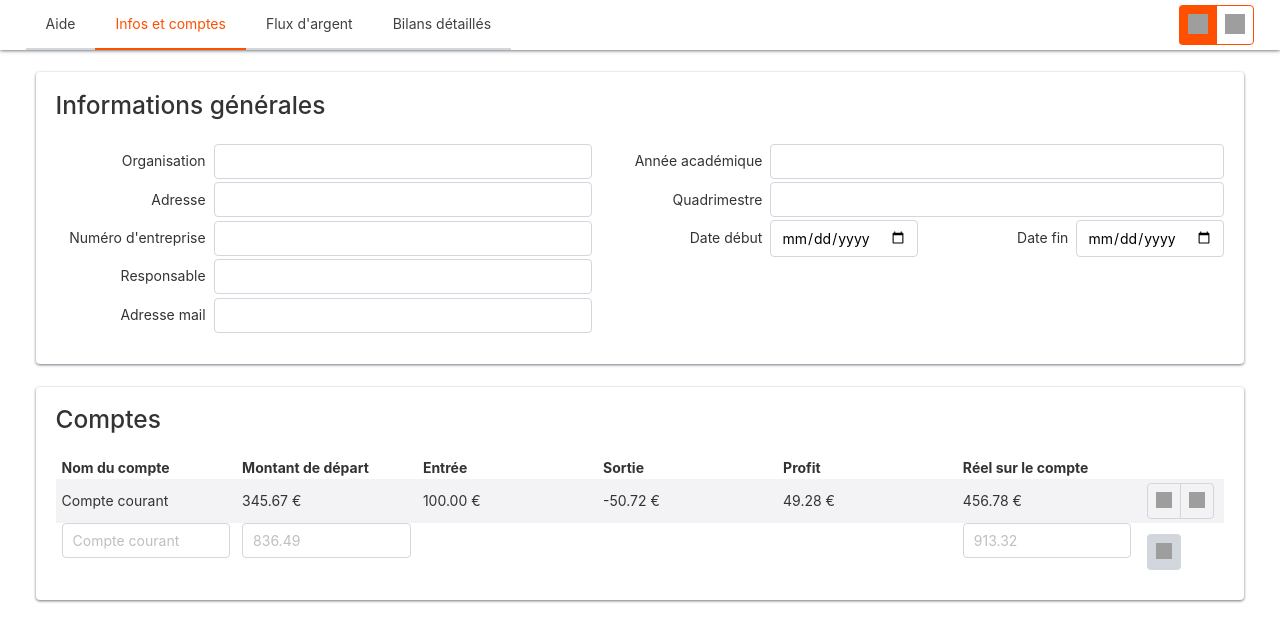
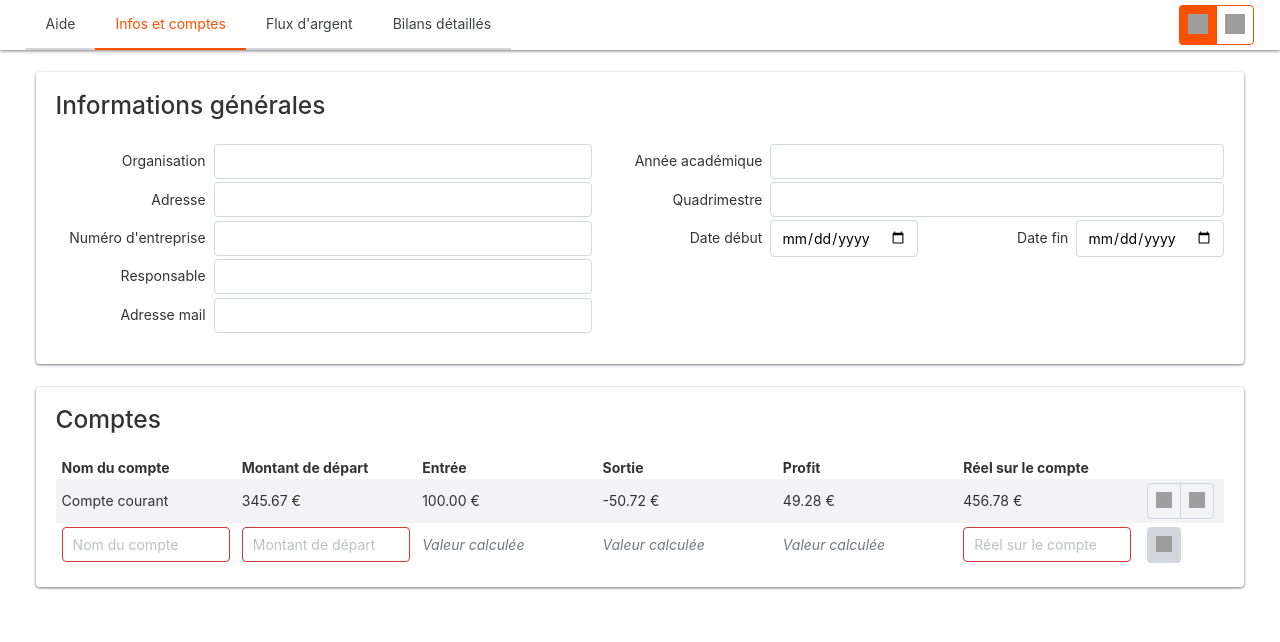
Before and after one commit to BhasherBEL/compta, a Svelte app: page / in a window 1280 px wide. Shown: the top 642 px of the page. Built offline with nearby package versions, Linux system fonts and the light colour scheme; grey boxes are pictures that could not be loaded.

Commit message:
avancement infos_comptes.svelte

```diff
--- a/src/components/editableValue.svelte
+++ b/src/components/editableValue.svelte
@@ -6,22 +6,23 @@
     export let suggestions = [];
     export let value
     export let required = false;
+    export let form = null
 
     let id = v4uuid()
 </script>
 {#if type === "number"}
-    <input type="number" bind:value={value} {placeholder} list="{id}" step="0.01" {required}>
+    <input type="number" bind:value={value} {placeholder} list="{id}" step="0.01" {required} {form}>
 {:else if type === "date"}
-    <input type="date" bind:value={value} {placeholder} list="{id}" {required}>
+    <input type="date" bind:value={value} {placeholder} list="{id}" {required} {form}>
 {:else if type === "select"}
     <!--suppress XmlDuplicatedId -->
-    <select id="{id}" bind:value={value} {required}>
+    <select id="{id}" bind:value={value} {required} {form}>
         {#each suggestions as suggestion}
             <option value="{suggestion}">{suggestion}</option>
         {/each}
     </select>
 {:else}
-    <input bind:value={value} {placeholder} list="{id}" {required}>
+    <input bind:value={value} {placeholder} list="{id}" {required} {form}>
 {/if}
 {#if suggestions?.length > 0 && type !== "select"}
     <!--suppress XmlDuplicatedId -->
--- a/src/components/tabs/infos_comptes.svelte
+++ b/src/components/tabs/infos_comptes.svelte
@@ -1,23 +1,27 @@
 <script lang="ts">
-    import { Account, accounts, infos, cashFlows } from "../../store";
+    import { Account, CashFlow, accounts, infos, cashFlows } from "../../store";
     import Icon from "../icon.svelte"
+    import EditableValue from '../editableValue.svelte'
     import { GenericColumn, formatMoney, sum } from "../../utils"
 
     const columns: {[key: keyof Account]: GenericColumn} = {
         name: {
             name: "Nom du compte",
             type: "string",
+            nature: "input",
             required: true,
         },
         initial_money: {
             name: "Montant de départ",
             type: "number",
+            nature: "input",
             required: true,
             format: formatMoney
         },
         income: {
             name: "Entrée",
             type: "number",
+            nature: "computed",
             format: (_, account) => formatMoney(sum(
                 $cashFlows
                     .filter(k => k.account === account.name && k.amount > 0)
@@ -27,6 +31,7 @@
         expense: {
             name: "Sortie",
             type: "number",
+            nature: "computed",
             format: (_, account) => formatMoney(sum(
                 $cashFlows
                     .filter(k => k.account === account.name && k.amount < 0)
@@ -36,6 +41,7 @@
         profit: {
             name: "Profit",
             type: "number",
+            nature: "computed",
             format: (_, account) => formatMoney(sum(
                 $cashFlows
                     .filter(k => k.account === account.name)
@@ -45,8 +51,16 @@
         current_money: {
             name: "Réel sur le compte",
             type: "number",
+            nature: "input",
+            required: true,
             format: formatMoney
         },
+    }
+
+    let newAccount= {};
+
+    function addNewAccount() {
+        accounts.update((a) => [...a, newAccount as Account])
     }
 </script>
 
@@ -125,28 +139,21 @@
             </tr>
         {/each}
         <tr>
+            <form id="account-new" on:submit|preventDefault={addNewAccount}></form>
+            {#each Object.entries(columns) as [key, item]}
+                <td>
+                {#if item.nature === "input"}
+                    <EditableValue bind:value={newAccount[key]} type="{item.type}" placeholder="{item.name}" required="{item.required}" form="account-new"/>
+                    {:else }
+                    <i class="text-grey">Valeur calculée</i>
+                    {/if}
+                </td>
+                {/each}
             <td>
-                <label>
-                    <input placeholder="Compte courant">
+                <label class="button icon-only">
+                    <input type="submit" class="is-hidden" form="account-new">
+                    <Icon icon="plus"/>
                 </label>
-            </td>
-            <td>
-                <label>
-                    <input placeholder="836.49" type="number">
-                </label>
-            </td>
-            <td></td>
-            <td></td>
-            <td></td>
-            <td>
-                <label>
-                    <input placeholder="913.32" type="number">
-                </label>
-            </td>
-            <td>
-                <a class="button icon-only" href="#add" id="add">
-                    <Icon icon="plus"/>
-                </a>
             </td>
         </tr>
     </table>
@@ -158,7 +165,7 @@
     align-items: center;
   }
 
-  label {
+  .myform label {
     text-align: end;
     min-width: 150px;
     margin: 8px 8px 8px 0;
--- a/src/utils.ts
+++ b/src/utils.ts
@@ -13,4 +13,4 @@ export type GenericColumn = {
 export const formatMoney = (k: number): string => k === 0 ? '' : k?.toFixed(2)+" €" || `${k}`
 export const formatMoneyForExport =
     (k: number): string => k === 0 ? '' : "<span class='money-export'>"+k?.toFixed(2).replace(".", ",")+"</span>" || `${k}`
-export const sum = (a) => a.reduce((b, c) => b+c)
+export const sum = (a) => a.length ? a.reduce((b, c) => b+c): 0
```
